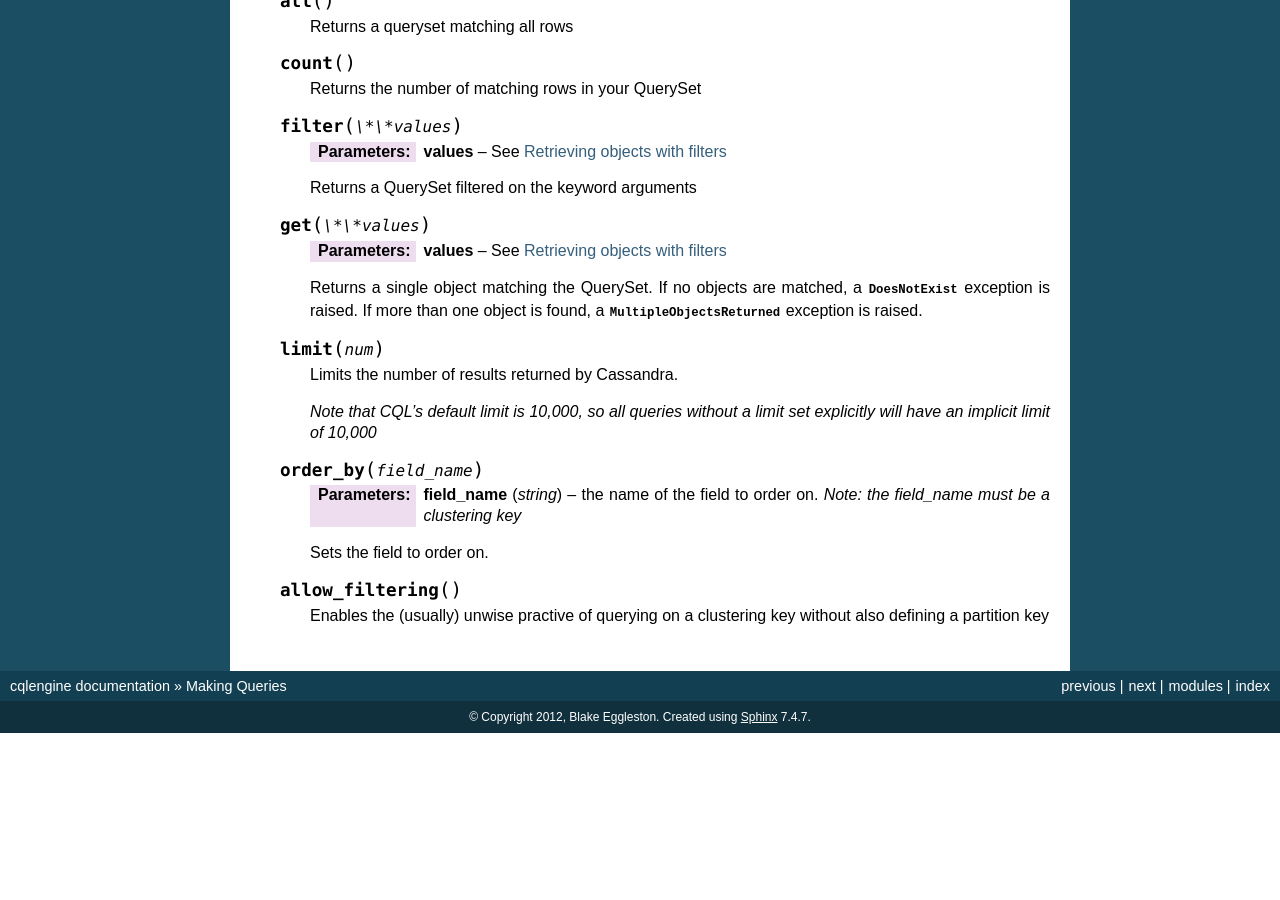
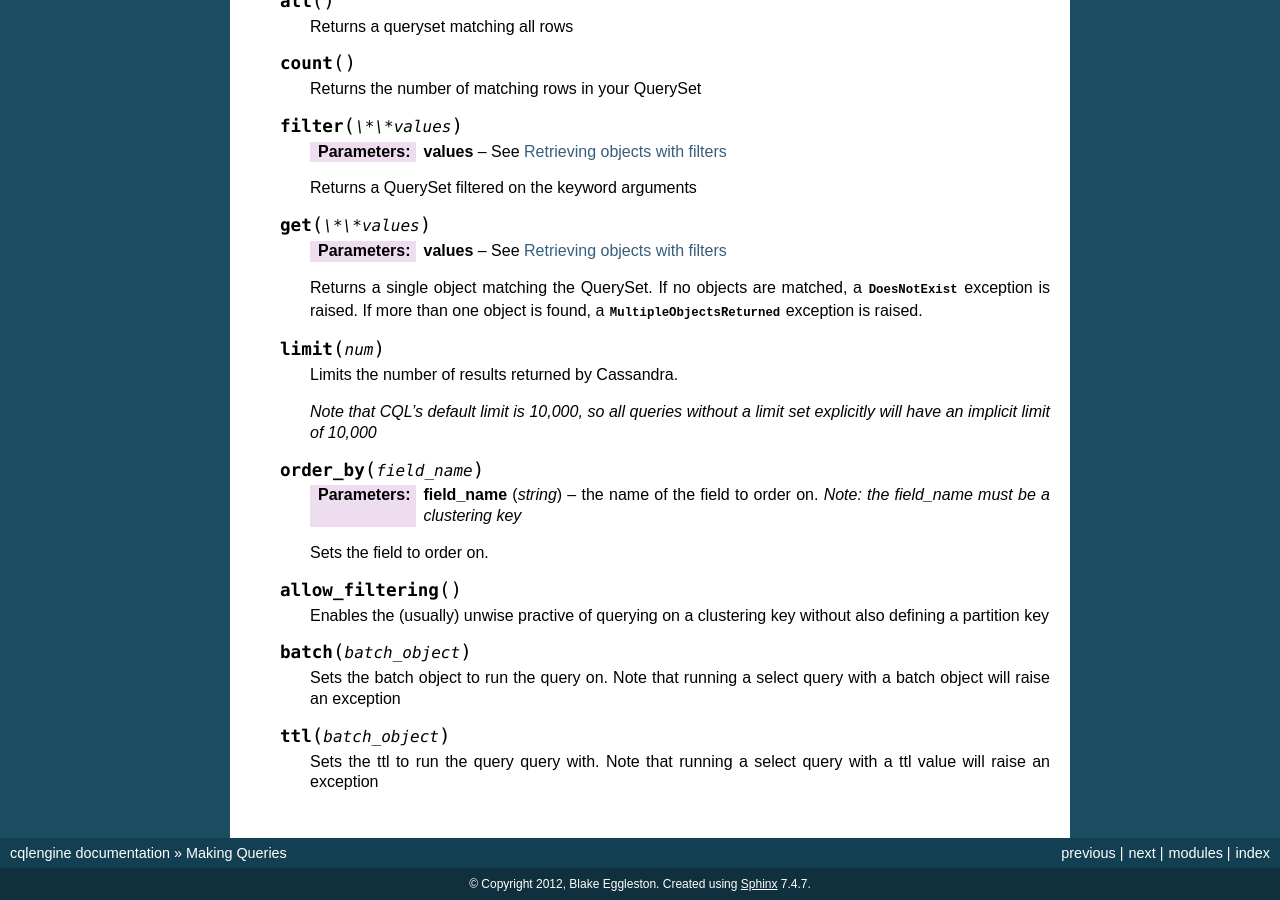
Before and after one commit to datastax/python-driver, a Sphinx documentation site: the page built from docs/topics/queryset.rst, in a window 1280 px wide and 900 px high, scrolled down 5299 px. Built offline with Sphinx 7.4.7, drawn with Linux system fonts in a browser that asks for light colours; formulas are drawn with MathJax 3; before the commit the page ends 6032 px from its top, so only the background shows below that; some of the changed text lies outside the part shown.

Commit message:
adding batch and ttl to docs

```diff
--- a/docs/topics/queryset.rst
+++ b/docs/topics/queryset.rst
@@ -353,3 +353,11 @@ QuerySet method reference
     .. method:: allow_filtering()
 
         Enables the (usually) unwise practive of querying on a clustering key without also defining a partition key
+
+    .. method:: batch(batch_object)
+
+        Sets the batch object to run the query on. Note that running a select query with a batch object will raise an exception
+
+    .. method:: ttl(batch_object)
+
+        Sets the ttl to run the query query with. Note that running a select query with a ttl value will raise an exception
```
Also changed, not shown: docs/topics/models.rst (+8 -0 lines).
